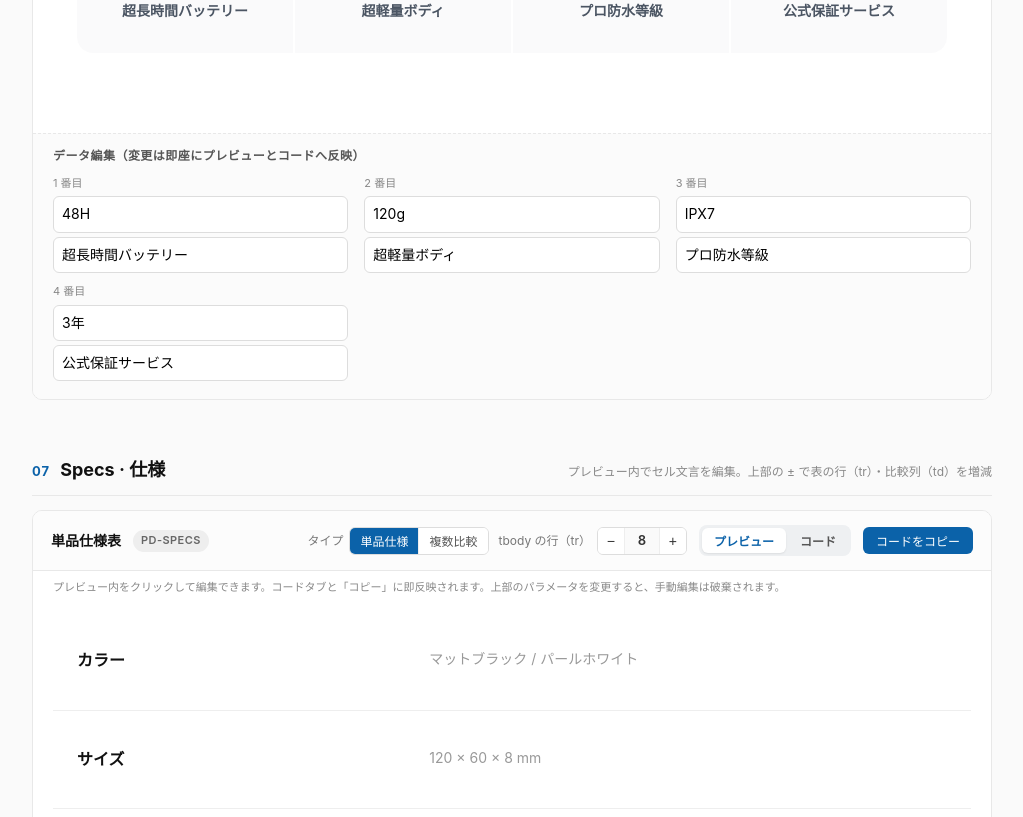
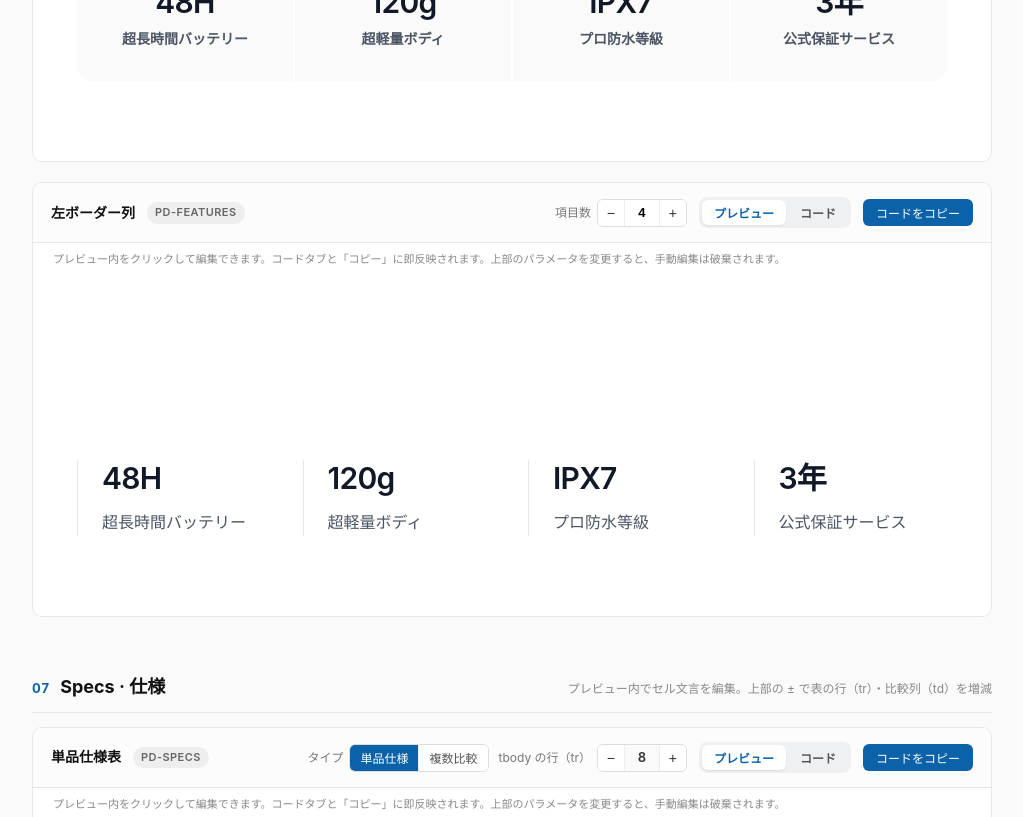
Before and after one commit to navic-nagoya/content-templates, a Vue app: page / in a window 1280 px wide. Shown: the part 4020-4837 px from the top of the page, without its empty margins (248-1271 px from the left). Built offline with nearby package versions, Linux system fonts and the light colour scheme.

Commit message:
feat: Implement dual variant support for features section with tiles and rail layouts, enhancing grid display and item management

```diff
--- a/src/components/sections/FeaturesSection.vue
+++ b/src/components/sections/FeaturesSection.vue
@@ -2,26 +2,39 @@
 import { computed, ref } from 'vue'
 import TemplateCard from '../TemplateCard.vue'
 import NumberControl from '../NumberControl.vue'
-import { defaultFeatureItem, renderFeatures } from '../../templates/features.js'
+import {
+  defaultFeatureItem,
+  FEATURE_VARIANTS,
+  renderFeatures
+} from '../../templates/features.js'
 
-const count = ref(4)
+const countTiles = ref(4)
+const countRail = ref(4)
 const items = ref(Array.from({ length: 4 }, (_, i) => ({ ...defaultFeatureItem(i) })))
 
-// Resize items array whenever count changes, preserving existing edits.
+// Keep items long enough for both variants; trim when both counts shrink.
 function sync() {
-  if (items.value.length < count.value) {
-    const add = Array.from({ length: count.value - items.value.length }, (_, i) =>
+  const n = Math.max(1, countTiles.value, countRail.value)
+  if (items.value.length < n) {
+    const add = Array.from({ length: n - items.value.length }, (_, i) =>
       defaultFeatureItem(items.value.length + i)
     )
     items.value = [...items.value, ...add]
-  } else if (items.value.length > count.value) {
-    items.value = items.value.slice(0, count.value)
+  } else if (items.value.length > n) {
+    items.value = items.value.slice(0, n)
   }
 }
 
-const html = computed(() => {
+const cards = computed(() => {
   sync()
-  return renderFeatures({ count: count.value, items: items.value })
+  return FEATURE_VARIANTS.map((v) => ({
+    ...v,
+    html: renderFeatures({
+      count: v.id === 'rail' ? countRail.value : countTiles.value,
+      items: items.value,
+      variant: v.id
+    })
+  }))
 })
 </script>
 
@@ -31,23 +44,34 @@ const html = computed(() => {
       <span class="tpl-section__num">06</span>
       <h3 class="tpl-section__title">Features · 特徴データ</h3>
       <p class="tpl-section__desc">
-        角丸グリッド＋細い隙間のスタイル。640px 以上で 2 列、1024px 以上で最大 4 列。項目ごとに編集可
+        タイルは角丸の密グリッド、左ボーダー列は左線＋ flex
+        逆順で数値を上に表示。いずれも 640px / 1024px
+        で列数が変わります。各スタイルごとに項目数とコードを個別に調整できます。文言はプレビュー内を直接編集してください
       </p>
     </header>
 
-    <TemplateCard name="データカード" badge="pd-features" :html="html">
+    <TemplateCard
+      v-for="card in cards"
+      :key="card.id"
+      :name="card.label"
+      badge="pd-features"
+      :html="card.html"
+    >
       <template #controls>
-        <NumberControl v-model="count" :min="1" :max="8" label="項目数" />
-      </template>
-      <template #fields>
-        <div class="tpl-fields">
-          <h5>データ編集（変更は即座にプレビューとコードへ反映）</h5>
-          <div class="tpl-field" v-for="(it, i) in items" :key="i">
-            <label>{{ i + 1 }} 番目</label>
-            <input v-model="it.value" placeholder="48H" />
-            <input v-model="it.label" placeholder="超長時間バッテリー" />
-          </div>
-        </div>
+        <NumberControl
+          v-if="card.id === 'tiles'"
+          v-model="countTiles"
+          :min="1"
+          :max="8"
+          label="項目数"
+        />
+        <NumberControl
+          v-else-if="card.id === 'rail'"
+          v-model="countRail"
+          :min="1"
+          :max="8"
+          label="項目数"
+        />
       </template>
     </TemplateCard>
   </section>
--- a/src/templates/features.js
+++ b/src/templates/features.js
@@ -11,9 +11,28 @@ export function defaultFeatureItem(i) {
   return PRESETS[i % PRESETS.length]
 }
 
-export function renderFeatures({ count = 4, items = [] }) {
+const VARIANT_MOD = {
+  tiles: 'pd-features--tiles',
+  rail: 'pd-features--rail'
+}
+
+/** Gallery labels + ids passed to renderFeatures({ variant }). */
+export const FEATURE_VARIANTS = [
+  { id: 'tiles', label: 'タイルグリッド' },
+  { id: 'rail', label: '左ボーダー列' }
+]
+
+/** Build the row list: trim to n, pad with defaults, or synthesize when empty. */
+function listForFeatures(n, items) {
+  if (!items.length) return repeat(n, (i) => defaultFeatureItem(i))
+  if (items.length >= n) return items.slice(0, n)
+  return [...items, ...repeat(n - items.length, (i) => defaultFeatureItem(items.length + i))]
+}
+
+export function renderFeatures({ count = 4, items = [], variant = 'tiles' } = {}) {
   const n = Math.max(1, count | 0)
-  const list = items.length ? items : repeat(n, (i) => defaultFeatureItem(i))
+  const list = listForFeatures(n, items)
+  const mod = VARIANT_MOD[variant] ?? VARIANT_MOD.tiles
 
   const itemsHtml = list
     .map(
@@ -24,7 +43,7 @@ export function renderFeatures({ count = 4, items = [] }) {
     )
     .join('\n')
 
-  return `<section class="pd-section pd-features">
+  return `<section class="pd-section pd-features ${mod}">
   <dl class="pd-features__grid">
 ${indent(itemsHtml, 4)}
   </dl>
--- a/style.css
+++ b/style.css
@@ -358,14 +358,15 @@
 }
 
 /* ============================================================
-   6. 特性模板 pd-features（统计式圆角网格）
+   6. 特性模板 pd-features（tiles / rail 两种变体）
    ============================================================ */
 .pd-section.pd-features {
   background: #fff;
   padding: 64px 24px;
 }
 
-.pd-features__grid {
+/* --- tiles: rounded tight-gap grid --- */
+.pd-features--tiles .pd-features__grid {
   display: grid;
   grid-template-columns: 1fr;
   gap: 2px;
@@ -377,18 +378,18 @@
 }
 
 @media (min-width: 640px) {
-  .pd-features__grid {
+  .pd-features--tiles .pd-features__grid {
     grid-template-columns: repeat(2, 1fr);
   }
 }
 
 @media (min-width: 1024px) {
-  .pd-features__grid {
+  .pd-features--tiles .pd-features__grid {
     grid-template-columns: repeat(4, 1fr);
   }
 }
 
-.pd-features__cell {
+.pd-features--tiles .pd-features__cell {
   display: flex;
   flex-direction: column;
   align-items: center;
@@ -397,14 +398,14 @@
   background: rgba(156, 163, 175, 0.05);
 }
 
-.pd-features__label {
+.pd-features--tiles .pd-features__label {
   font-size: 14px;
   font-weight: 600;
   line-height: 1.5;
   color: #4b5563;
 }
 
-.pd-features__value {
+.pd-features--tiles .pd-features__value {
   order: -1;
   font-size: clamp(26px, 4vw, 30px);
   font-weight: 600;
@@ -412,6 +413,59 @@
   color: #111827;
   line-height: 1.2;
   margin: 0 0 8px;
+}
+
+/* --- rail: left border, column-reverse, loose grid --- */
+.pd-features--rail .pd-features__grid {
+  display: grid;
+  grid-template-columns: 1fr;
+  column-gap: 32px;
+  row-gap: 48px;
+  margin-top: 64px;
+  max-width: 1280px;
+  margin-left: auto;
+  margin-right: auto;
+}
+
+@media (min-width: 640px) {
+  .pd-features--rail .pd-features__grid {
+    grid-template-columns: repeat(2, 1fr);
+    margin-top: 80px;
+    row-gap: 64px;
+  }
+}
+
+@media (min-width: 1024px) {
+  .pd-features--rail .pd-features__grid {
+    grid-template-columns: repeat(4, 1fr);
+    margin-top: 112px;
+  }
+}
+
+.pd-features--rail .pd-features__cell {
+  display: flex;
+  flex-direction: column-reverse;
+  align-items: flex-start;
+  gap: 12px;
+  border-left: 1px solid #e5e7eb;
+  padding-left: 24px;
+  text-align: left;
+}
+
+.pd-features--rail .pd-features__label {
+  font-size: 16px;
+  line-height: 1.75;
+  font-weight: 400;
+  color: #4b5563;
+}
+
+.pd-features--rail .pd-features__value {
+  font-size: 30px;
+  font-weight: 600;
+  letter-spacing: -0.025em;
+  color: #111827;
+  line-height: 1.2;
+  margin: 0;
 }
 
 /* ============================================================
```
